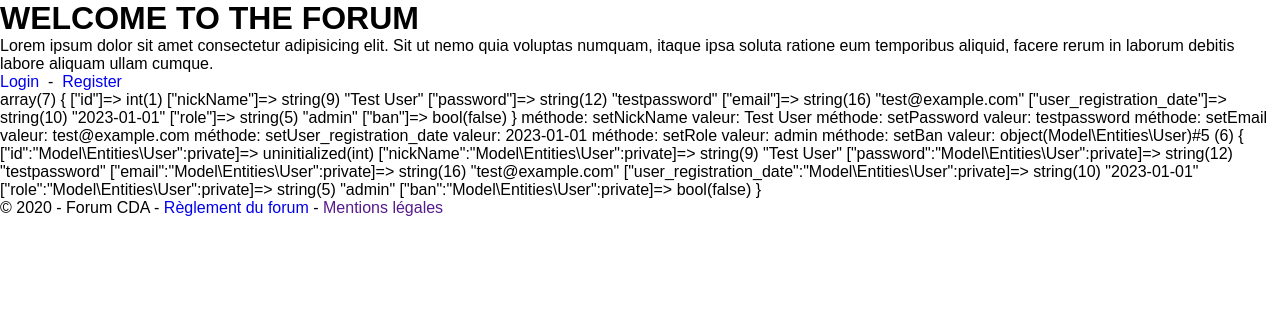
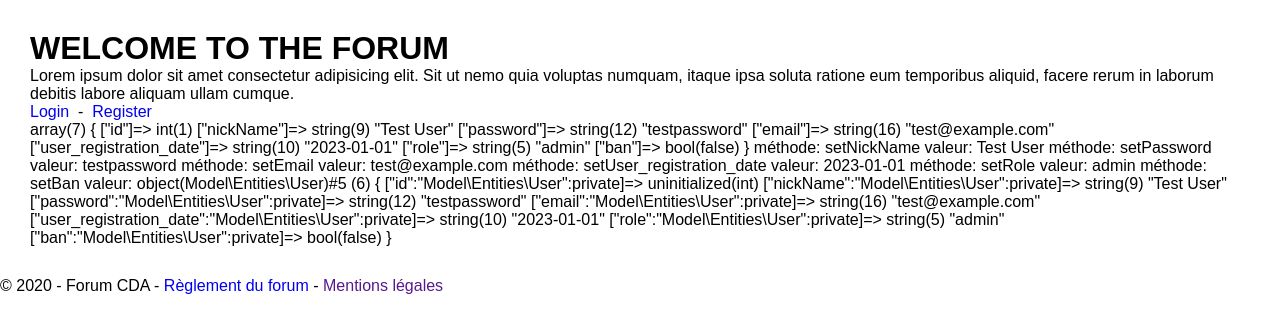
Before and after one commit to Kazae67/MVC_Forum, a PHP site: page / in a window 1280 px wide. Shown: the part 38-371 px from the top of the page. Run offline with PHP 8.4, Linux system fonts and the light colour scheme; some libraries are stand-ins or nearby versions.

Commit message:
ajout padding sur le main

```diff
--- a/public/css/style.css
+++ b/public/css/style.css
@@ -50,3 +50,8 @@ body, h1, h2, h3, h4, h5, h6, p, ul, li, a {
     color: green;
     font-weight: bold;
   }
+
+  /* Autres styles  */
+  main {
+    padding: 30px;
+  }
```
